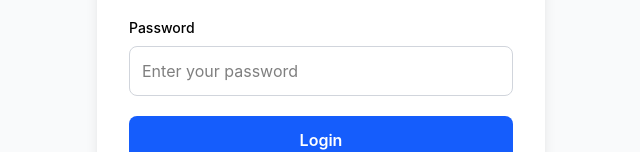
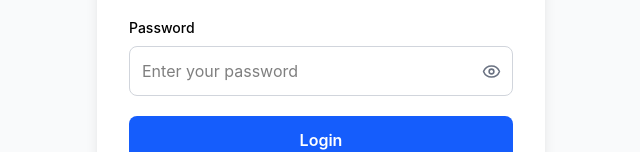
Before and after one commit to Vijaylakshmi23/digital-hiring-platform-major-project, a React (Vite) app in the folder frontend/: page /login in a window 1280 px wide. Shown: the part 382-534 px from the top of the page, without its empty margins (319-959 px from the left). Built offline with nearby package versions, Linux system fonts and the light colour scheme; no server answers.

Commit message:
Fix urgent hiring platform usability issue

```diff
--- a/frontend/src/pages/auth/Login.tsx
+++ b/frontend/src/pages/auth/Login.tsx
@@ -1,4 +1,5 @@
 import { useState } from "react";
+import { Eye, EyeOff } from "lucide-react";
 import API_BASE_URL from "../../services/api";
 import axios from "axios";
 import { useNavigate, Link } from "react-router-dom";
@@ -14,6 +15,7 @@ interface LoginResponse {
 export default function Login() {
   const [email, setEmail] = useState("");
   const [password, setPassword] = useState("");
+  const [showPassword, setShowPassword] = useState(false);
   const [error, setError] = useState("");
   const [loading, setLoading] = useState(false);
 
@@ -79,14 +81,24 @@ export default function Login() {
         />
 
         <label className="mb-2 block text-sm font-medium">Password</label>
+        <div className="relative mb-5">
           <input
-          type="password"
+            type={showPassword ? "text" : "password"}
             value={password}
             onChange={(e) => setPassword(e.target.value)}
             required
-          className="mb-5 w-full rounded-lg border border-gray-300 p-3 outline-none focus:border-blue-500"
+            className="w-full rounded-lg border border-gray-300 p-3 pr-12 outline-none focus:border-blue-500"
             placeholder="Enter your password"
           />
+          <button
+            type="button"
+            onClick={() => setShowPassword((visible) => !visible)}
+            aria-label={showPassword ? "Hide password" : "Show password"}
+            className="absolute inset-y-0 right-3 flex items-center text-gray-500 hover:text-gray-800"
+          >
+            {showPassword ? <EyeOff size={19} /> : <Eye size={19} />}
+          </button>
+        </div>
 
         {error && (
           <p className="mb-4 text-sm text-red-600">{error}</p>
```
Lines whose indentation alone changed are shown as unchanged.
